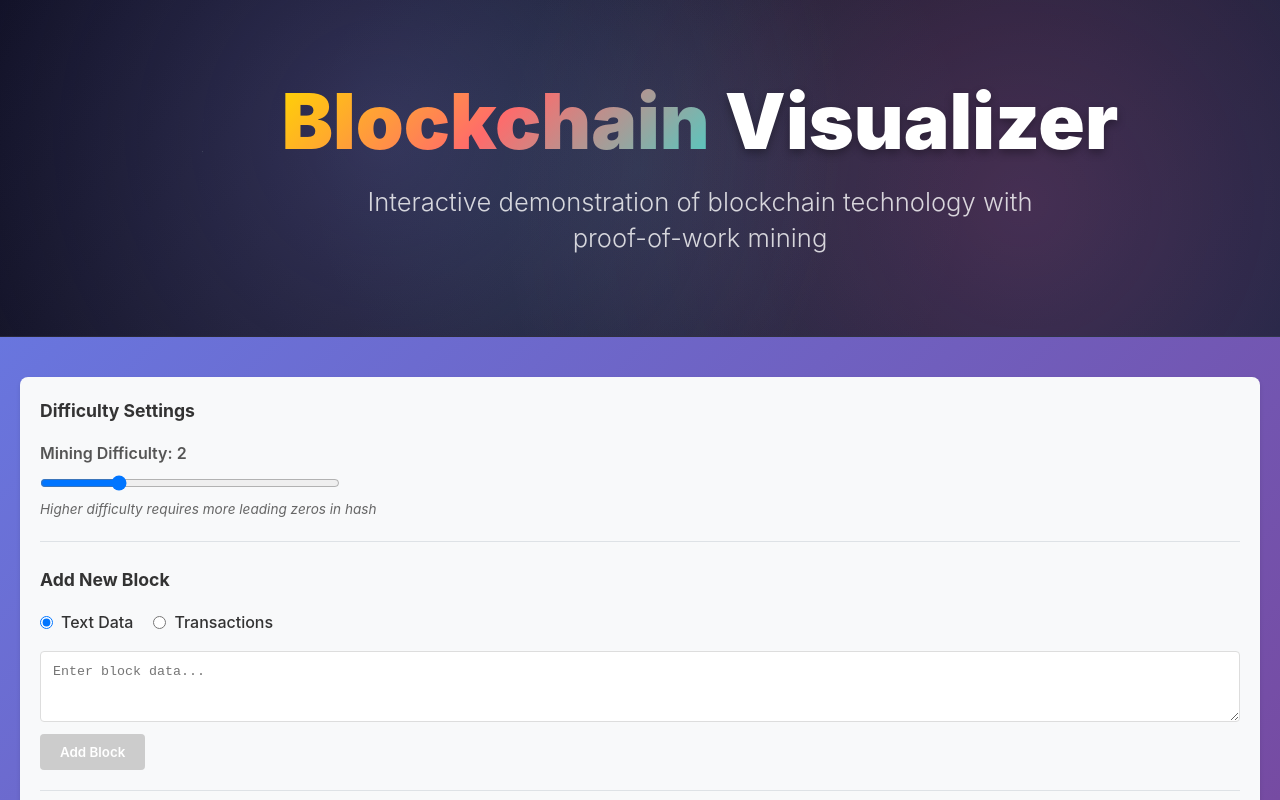
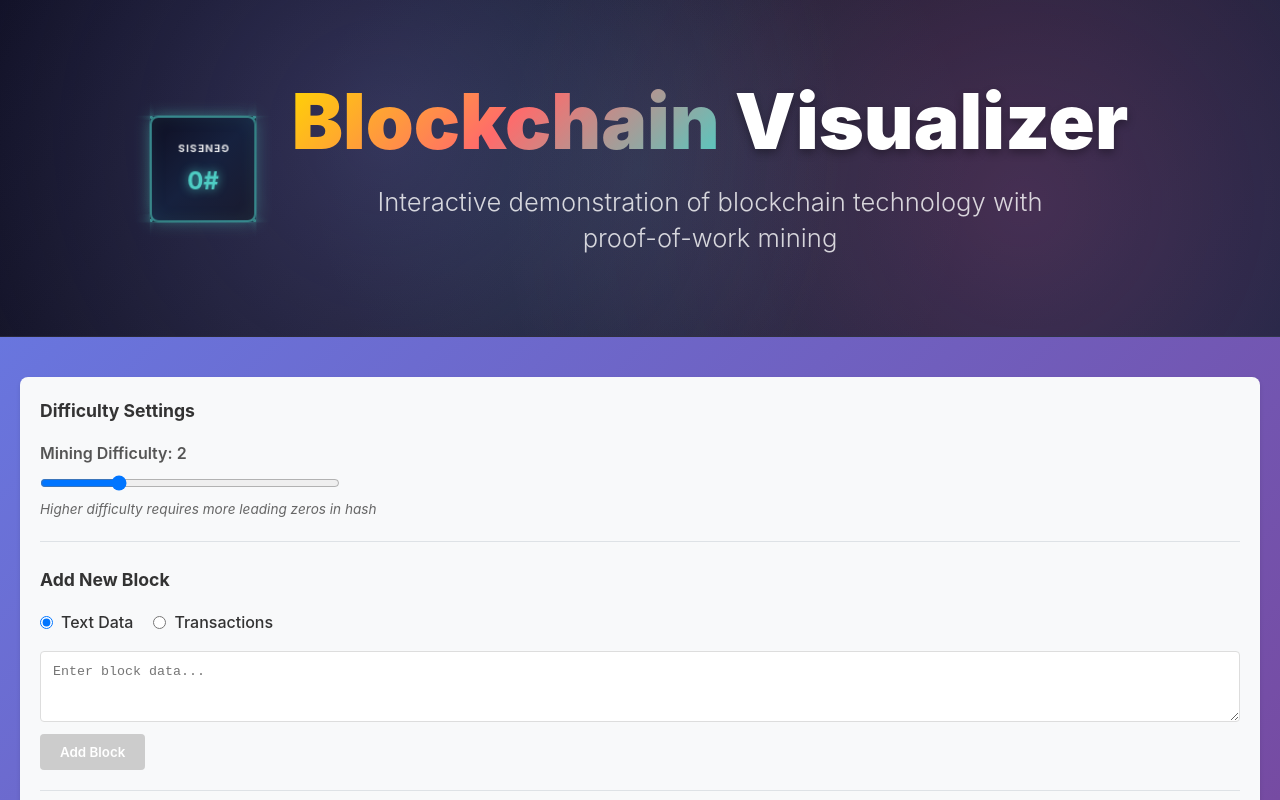
Before and after one commit to flori950/Blockchain-Visualizer, a React (Vite) app: page / in a window 1280 px wide. Shown: the top 800 px of the page. Built offline with nearby package versions, Linux system fonts and the light colour scheme.

Commit message:
feat: add proper 3D cube to header with all 6 faces and hover effects

```diff
--- a/commitlint.config.mjs
+++ b/commitlint.config.mjs
@@ -10,7 +10,8 @@ export default {
     'subject-max-length': [2, 'always', 100],
     'body-max-line-length': [2, 'always', 200],
   },
-};s = {
+};
+s = {
   extends: ['@commitlint/config-conventional'],
   rules: {
     'type-enum': [
--- a/src/App.css
+++ b/src/App.css
@@ -51,14 +51,37 @@
 
 .header-icon {
   animation: float 6s ease-in-out infinite;
+  perspective: 800px;
 }
 
-.genesis-block {
-  width: 80px;
-  height: 80px;
+.cube-container {
+  position: relative;
+  width: 100px;
+  height: 100px;
+  transform-style: preserve-3d;
+}
+
+.cube {
+  position: relative;
+  width: 100px;
+  height: 100px;
+  transform-style: preserve-3d;
+  animation: cubeRotate 12s linear infinite;
+  transition: transform 0.3s ease;
+}
+
+.cube:hover {
+  animation-play-state: paused;
+  transform: scale(1.1);
+}
+
+.cube-face {
+  position: absolute;
+  width: 100px;
+  height: 100px;
   background: linear-gradient(135deg, #1a1a2e 0%, #16213e 50%, #0f0f23 100%);
   border: 2px solid rgba(78, 205, 196, 0.6);
-  border-radius: 12px;
+  border-radius: 8px;
   display: flex;
   flex-direction: column;
   justify-content: center;
@@ -66,22 +89,50 @@
   font-weight: bold;
   color: white;
   box-shadow:
-    0 0 20px rgba(78, 205, 196, 0.4),
-    inset 0 0 20px rgba(78, 205, 196, 0.1);
+    0 0 15px rgba(78, 205, 196, 0.3),
+    inset 0 0 15px rgba(78, 205, 196, 0.1);
   backdrop-filter: blur(10px);
-  transform-style: preserve-3d;
-  animation: cubeRotate 8s linear infinite;
+  font-size: 0.8rem;
 }
 
-.genesis-block .block-number {
-  font-size: 1.5rem;
+.cube-face.front {
+  transform: translateZ(50px);
+}
+
+.cube-face.back {
+  transform: translateZ(-50px) rotateY(180deg);
+}
+
+.cube-face.right {
+  transform: rotateY(90deg) translateZ(50px);
+}
+
+.cube-face.left {
+  transform: rotateY(-90deg) translateZ(50px);
+}
+
+.cube-face.top {
+  transform: rotateX(90deg) translateZ(50px);
+}
+
+.cube-face.bottom {
+  transform: rotateX(-90deg) translateZ(50px);
+}
+
+.cube-face .block-number {
+  font-size: 1.4rem;
   color: #4ecdc4;
   text-shadow: 0 0 10px rgba(78, 205, 196, 0.8);
   margin-bottom: 4px;
 }
 
-.genesis-block .block-label {
-  font-size: 0.7rem;
+.cube-face .block-label,
+.cube-face .hash-text,
+.cube-face .block-text,
+.cube-face .chain-text,
+.cube-face .data-text,
+.cube-face .nonce-text {
+  font-size: 0.6rem;
   color: rgba(255, 255, 255, 0.9);
   text-transform: uppercase;
   letter-spacing: 1px;
--- a/src/App.tsx
+++ b/src/App.tsx
@@ -17,9 +17,28 @@ function App() {
             <div className="header-content">
               <div className="header-main">
                 <div className="header-icon">
-                  <div className="genesis-block">
-                    <div className="block-number">#0</div>
-                    <div className="block-label">Genesis</div>
+                  <div className="cube-container">
+                    <div className="cube">
+                      <div className="cube-face front">
+                        <div className="block-number">#0</div>
+                        <div className="block-label">Genesis</div>
+                      </div>
+                      <div className="cube-face back">
+                        <div className="hash-text">Hash</div>
+                      </div>
+                      <div className="cube-face right">
+                        <div className="block-text">Block</div>
+                      </div>
+                      <div className="cube-face left">
+                        <div className="chain-text">Chain</div>
+                      </div>
+                      <div className="cube-face top">
+                        <div className="data-text">Data</div>
+                      </div>
+                      <div className="cube-face bottom">
+                        <div className="nonce-text">Nonce</div>
+                      </div>
+                    </div>
                   </div>
                 </div>
                 <div className="header-text">
```
